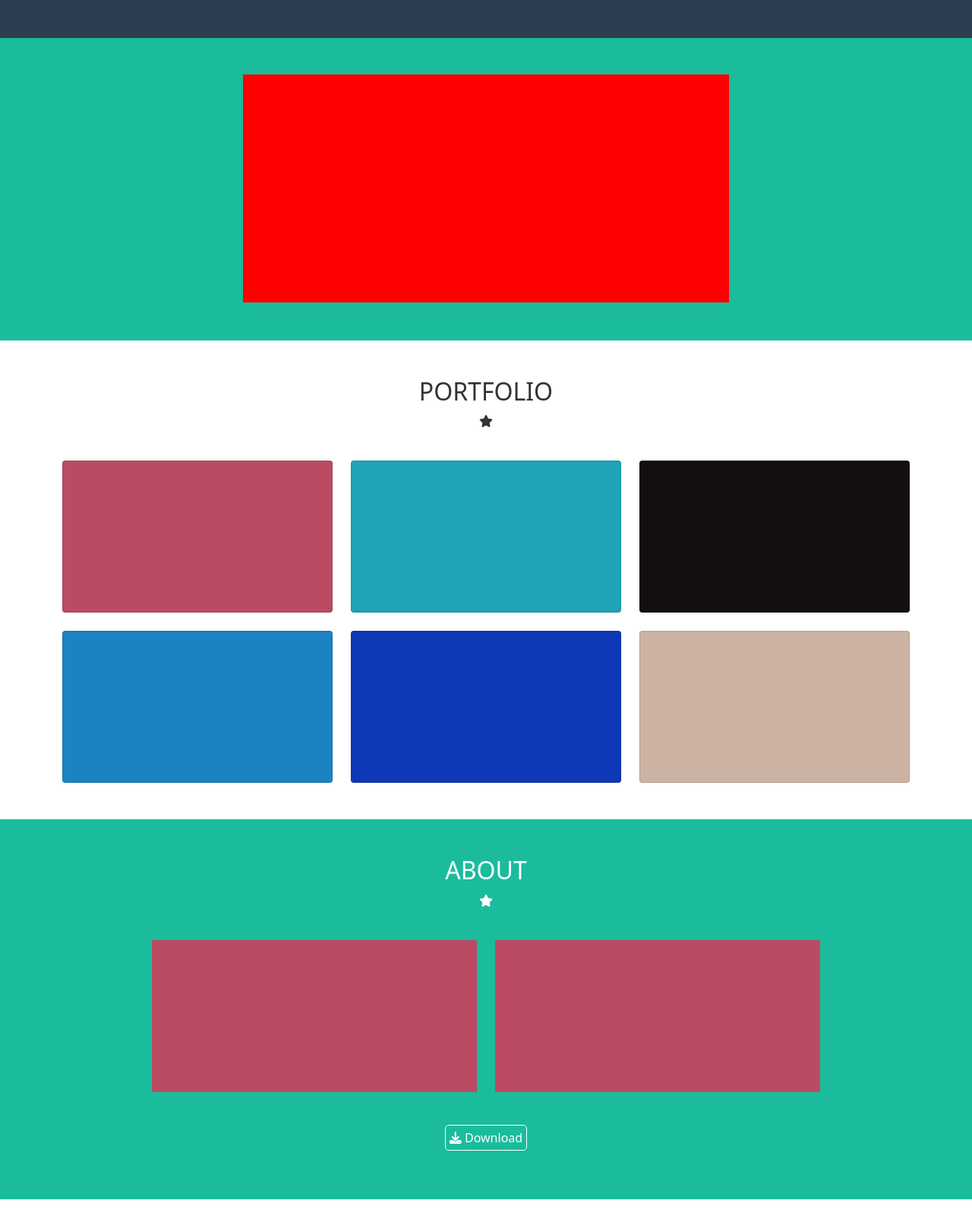
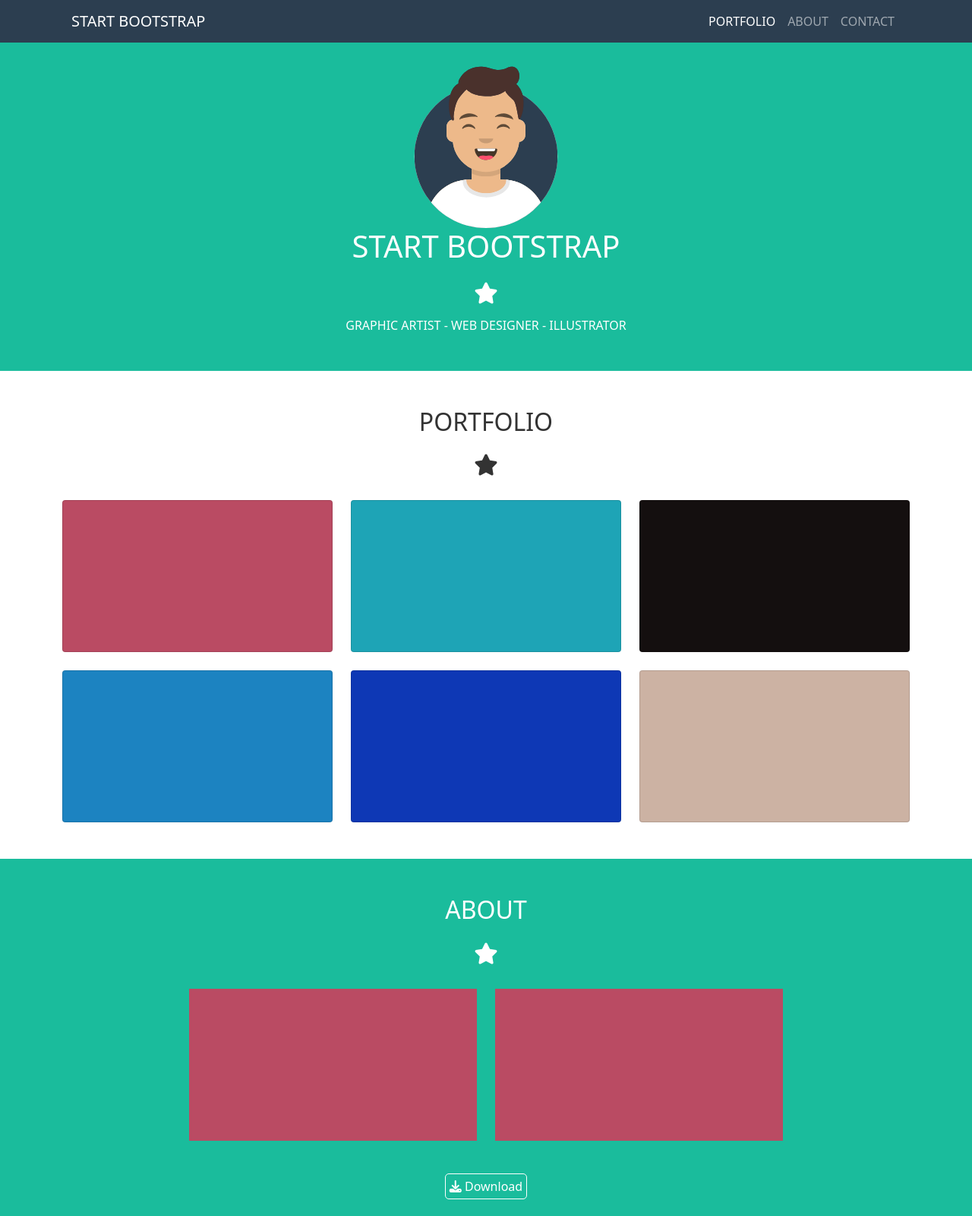
Before and after one commit to domenicolafroscia/html-css-bootstrap-freelancer, a plain HTML site: page index.html in a window 1280 px wide. Shown: the top 1600 px of the page at 76% size. Drawn offline with nearby package versions, Linux system fonts and the light colour scheme.

Commit message:
add: aggiunta header e hero

```diff
--- a/css/style.css
+++ b/css/style.css
@@ -12,42 +12,27 @@ a {
     text-decoration: none;
 }
 
-.titles {
-    text-align: center;
-}
-
 /* HEADER */
-nav {
+/* navg */
+header {
     background-color: #2C3E50;
-    position: fixed;
-    width: 100%;
     z-index: 200;
-    /* debug */
-    height: 50px;
 }
 
 /* MAIN */
 /* section hero */
 .hero {
     background-color: #1ABC9C;
-    padding: 50px 0;
-    /* debug */
-    min-height: 400px;
 }
 
-.wrapper {
-    margin: 0 auto;
-    text-align: center;
-    width: 50%;
-    margin-top: 3rem;
-    /* debug */
-    background-color: red;
+.avatar {
+    width: 300px;
     height: 300px;
+    padding-top: 5rem;
 }
 
 /* section portfolio */
 .title-portfolio {
-    margin-top: 3rem;
     color: #333333;
 }
 
@@ -88,7 +73,7 @@ nav {
     min-height: 500px;
 }
 
-.wrapper-1 {
+.wrapper {
     width: 70%;
     margin: 0 auto;
     padding: 3rem 0 1.5rem;
--- a/index.html
+++ b/index.html
@@ -19,12 +19,30 @@
 
 <body>
     <!-- HEADER -->
-    <header>
-        <nav>
-            <div class="flex container-md">
-
+    <header class="position-fixed w-100">
+       <div class="container">
+        <nav class="navbar navbar-expand-md navbar-dark">
+            <div class="container-fluid">
+              <a class="navbar-brand" href="#">START BOOTSTRAP</a>
+              <button class="navbar-toggler" type="button" data-bs-toggle="collapse" data-bs-target="#navbarNav" aria-controls="navbarNav" aria-expanded="false" aria-label="Toggle navigation">
+                <span class="navbar-toggler-icon"></span>
+              </button>
+              <div class="collapse navbar-collapse" id="navbarNav">
+                <ul class="navbar-nav ms-auto">
+                  <li class="nav-item">
+                    <a class="nav-link active" aria-current="page" href="#">PORTFOLIO</a>
+                  </li>
+                  <li class="nav-item">
+                    <a class="nav-link" href="#">ABOUT</a>
+                  </li>
+                  <li class="nav-item">
+                    <a class="nav-link" href="#">CONTACT</a>
+                  </li>
+                </ul>
+              </div>
             </div>
-        </nav>
+          </nav>
+       </div>
     </header>
     <!-- /HEADER -->
 
@@ -32,37 +50,39 @@
     <main>
         <!-- hero -->
         <section class="hero">
-            <div class="wrapper">
-
+            <div class="container text-center">
+                <img class="avatar" src="img/avatar.svg" alt="avatar image">
+                <h1>START BOOTSTRAP</h1>
+                <i class="py-3 fs-3 fa-solid fa-star"></i>
+                <P class="pb-5">GRAPHIC ARTIST - WEB DESIGNER - ILLUSTRATOR</P>
             </div>
         </section>
         <!-- /hero -->
 
         <!-- portfolio section -->
         <section class="portfolio">
-            <div class="titles title-portfolio">
-                <h2>PORTFOLIO</h2>
-                <p><i class="fa-solid fa-star"></i></p>
-            </div>
-
-            <div class="container-md">
-                <div class="row">
-                    <div class="col-12 gy-4 col-md-6 col-lg-4">
+            <div class="container">
+                <div class="text-center mt-5 title-portfolio">
+                    <h2>PORTFOLIO</h2>
+                    <p><i class="fs-3 py-3 fa-solid fa-star"></i></p>
+                </div>
+                <div class="row row-cols-1 g-4 row-cols-md-2 row-cols-lg-3">
+                    <div class="col">
                         <div class="card card-1"></div>
                     </div>
-                    <div class="col-12 gy-4 col-md-6 col-lg-4">
+                    <div class="col">
                         <div class="card card-2"></div>
                     </div>
-                    <div class="col-12 gy-4 col-md-6 col-lg-4">
+                    <div class="col">
                         <div class="card card-3"></div>
                     </div>
-                    <div class="col-12 gy-4 col-md-6 col-lg-4">
+                    <div class="col">
                         <div class="card card-4"></div>
                     </div>
-                    <div class="col-12 gy-4 col-md-6 col-lg-4">
+                    <div class="col">
                         <div class="card card-5"></div>
                     </div>
-                    <div class="col-12 gy-4 col-md-6 col-lg-4">
+                    <div class="col">
                         <div class="card card-6"></div>
                     </div>
                 </div>
@@ -73,17 +93,17 @@
 
         <!-- about section -->
         <section class="about">
-            <div class="container-fluid">
-                <div class="wrapper-1">
-                    <div class="titles">
+            <div class="container">
+                <div class="wrapper">
+                    <div class="text-center">
                         <h2>ABOUT</h2>
-                        <p><i class="fa-solid fa-star"></i></p>
+                        <p><i class="fs-3 py-3 fa-solid fa-star"></i></p>
                     </div>
-                    <div class="row">
-                        <div class="col-12 gy-4 col-md-6">
+                    <div class="row row-cols-1 g-4 row-cols-md-2">
+                        <div class="col">
                             <div class="background"></div>
                         </div>
-                        <div class="col-12 gy-4 col-md-6">
+                        <div class="col">
                             <div class="background"></div>
                         </div>
                     </div>
@@ -97,10 +117,10 @@
 
         <!-- contact-section -->
         <section class="contact">
-            <div class="wrapper-1">
-                <div class="titles title-contact">
+            <div class="wrapper">
+                <div class="text-center title-contact">
                     <h2>CONTACT ME</h2>
-                    <p><i class="fa-solid fa-star"></i></p>
+                    <p><i class="fs-3 py-3 fa-solid fa-star"></i></p>
                 </div>
                 <div class="informations">
 
@@ -117,19 +137,19 @@
     <!-- FOOTER -->
     <footer>
         <section class="footer-top">
-            <div class="container-sm">
-                <div class="row">
-                    <div class="col-12 gy-5 col-md-4">
+            <div class="container">
+                <div class="row row-cols-1 g-5 row-cols-md-3">
+                    <div class="col">
                         <div class="footer-card">
 
                         </div>
                     </div>
-                    <div class="col-12 gy-5 col-md-4">
+                    <div class="col">
                         <div class="footer-card">
 
                         </div>
                     </div>
-                    <div class="col-12 gy-5 col-md-4">
+                    <div class="col">
                         <div class="footer-card">
 
                         </div>
```
